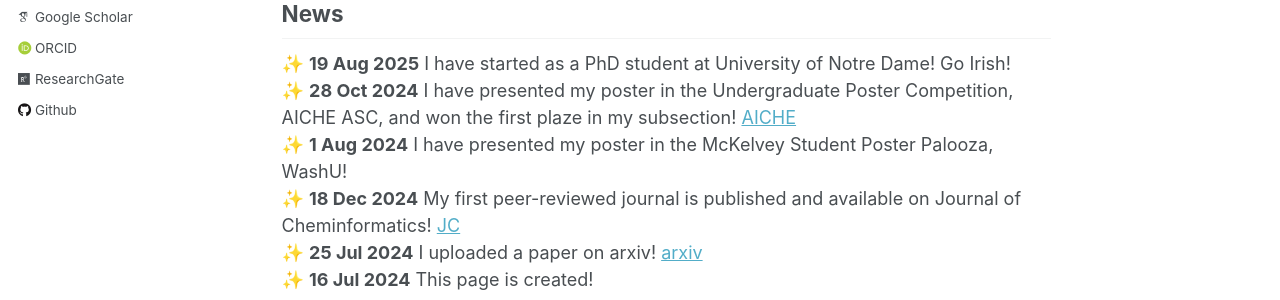
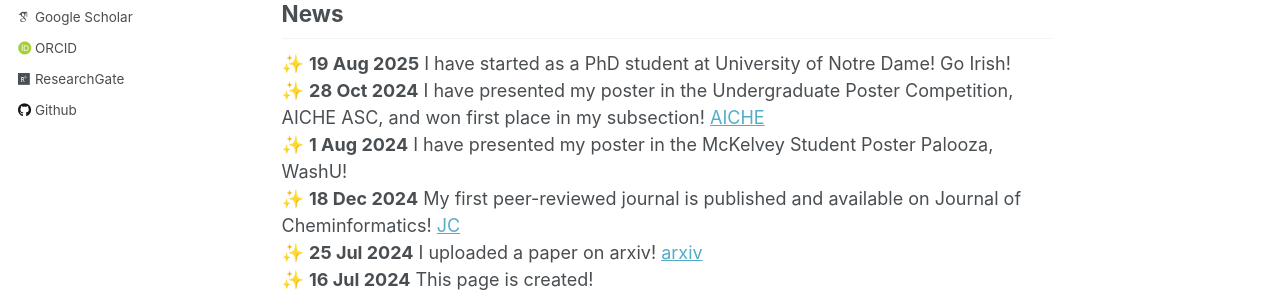
Before and after one commit to ting2025/ting2025.github.io, a Jekyll site: the page built from _pages/about.md, in a window 1280 px wide and 1219 px high. Shown: the part 504-804 px from the top of the window. Built offline with Jekyll 4.4.1, drawn with Linux system fonts in a browser that asks for light colours; some web fonts are replaced.

Commit message:
Update about.md

```diff
--- a/_pages/about.md
+++ b/_pages/about.md
@@ -17,7 +17,7 @@ You can find my a printable version of my CV here: [CV](../files/Resume.pdf)
 
 ## News
 ✨ **19 Aug 2025** I have started as a PhD student at University of Notre Dame! Go Irish! <br/>
-✨ **28 Oct 2024** I have presented my poster in the Undergraduate Poster Competition, AICHE ASC, and won the first plaze in my subsection! [AICHE](https://aiche.confex.com/aiche/2024/prelim.cgi/Paper/698901) <br/>
+✨ **28 Oct 2024** I have presented my poster in the Undergraduate Poster Competition, AICHE ASC, and won first place in my subsection! [AICHE](https://aiche.confex.com/aiche/2024/prelim.cgi/Paper/698901) <br/>
 ✨ **1 Aug 2024** I have presented my poster in the McKelvey Student Poster Palooza, WashU! <br/>
 ✨ **18 Dec 2024** My first peer-reviewed journal is published and available on Journal of Cheminformatics! [JC](https://jcheminf.biomedcentral.com/articles/10.1186/s13321-024-00926-w) <br/>
 ✨ **25 Jul 2024** I uploaded a paper on arxiv! [arxiv](https://arxiv.org/abs/2407.18338) <br/>
```
